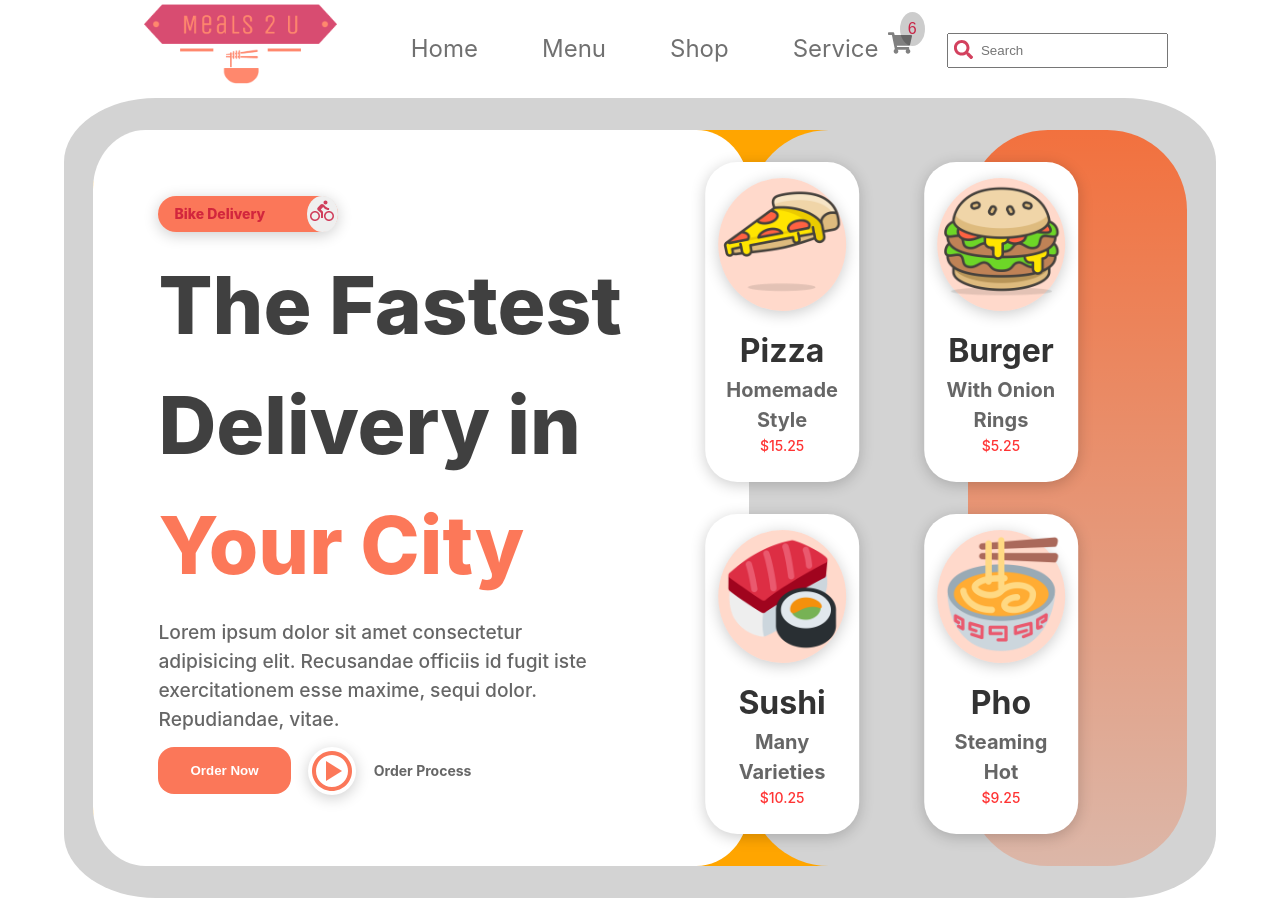
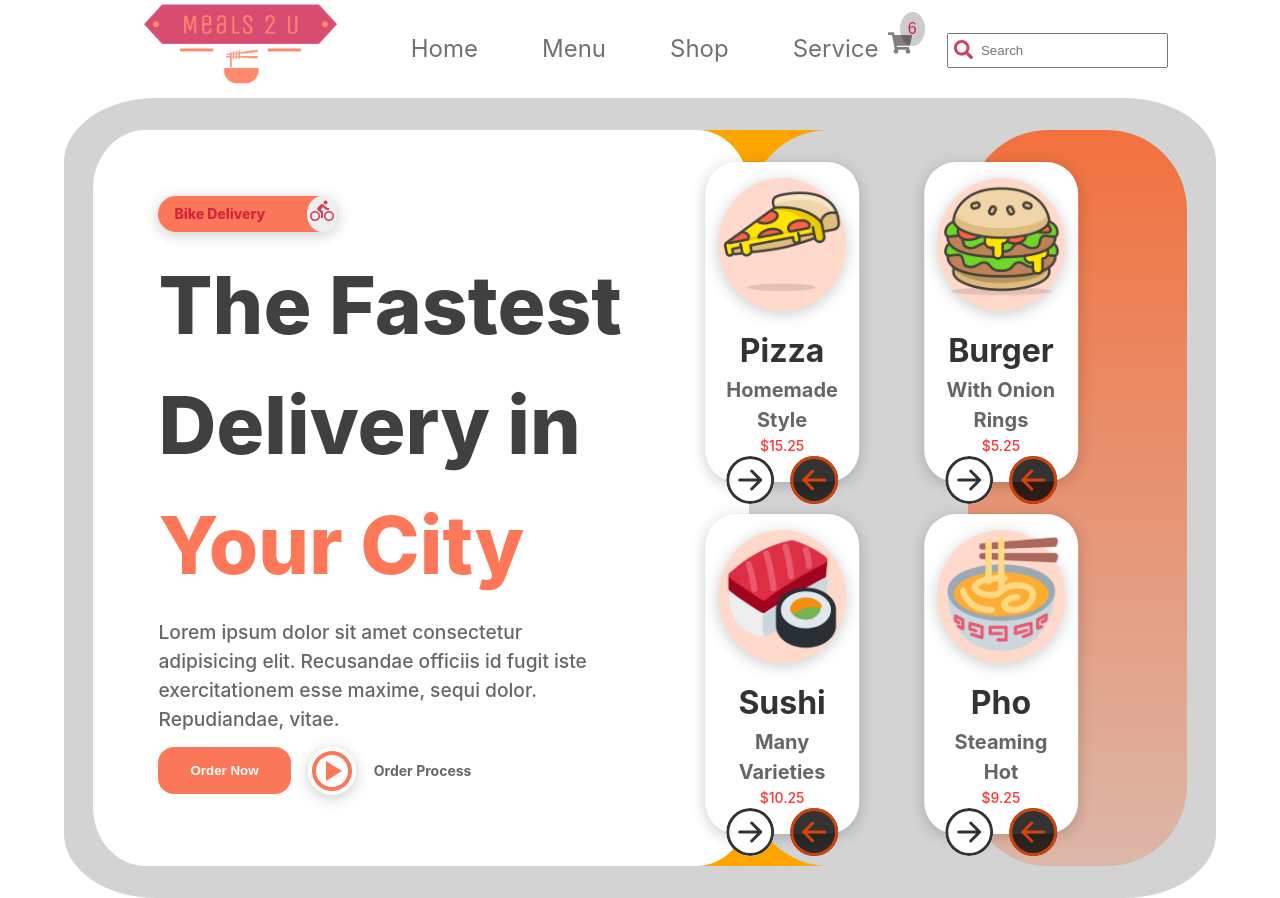
Before and after one commit to Jscorz/React-Food-Delivery-App, a React (Create React App) app: page / in a window 1280 px wide. Built offline with nearby package versions, Linux system fonts and the light colour scheme.

Commit message:
added arrow icons for cards on home page

```diff
--- a/src/components/FoodOptions.js
+++ b/src/components/FoodOptions.js
@@ -4,6 +4,7 @@ import styled from 'styled-components';
 import CardData from '../data/CardData';
 import CardDataTwo from '../data/CardDataTwo';
 import { Link } from 'react-router-dom';
+import { BsArrowLeftCircle, BsArrowRightCircle } from 'react-icons/bs';
 
 const FoodOptions = () => {
   return (
@@ -20,6 +21,10 @@ const FoodOptions = () => {
                   <h2>{item.name}</h2>
                   <h3>{item.description}</h3>
                   <p className='price'>${item.price}</p>
+                  <div className='btn-container'>
+                    <BsArrowRightCircle className='btn hollow' />
+                    <BsArrowLeftCircle className='btn filled' />
+                  </div>
                 </div>
               </section>
             </Link>
@@ -39,6 +44,10 @@ const FoodOptions = () => {
                   <h2>{item.name}</h2>
                   <h3>{item.description}</h3>
                   <p className='price'>${item.price}</p>
+                  <div className='btn-container'>
+                    <BsArrowRightCircle className='btn hollow' />
+                    <BsArrowLeftCircle className='btn filled' />
+                  </div>
                 </div>
               </section>
             </Link>
@@ -178,6 +187,30 @@ box-shadow: 0px 3px 15px rgba(0, 0, 0, 0.2);
     color: rgba(255, 0, 0, 0.801);
       font-weight: 500;
   }
+
+  .btn {
+    font-size: 3rem;
+
+    &-container {
+      display: flex:
+      justify-content: space-between;
+    }
+  }
+
+  .filled {
+color: rgba(255, 72, 0, 0.8);
+background-color: rgba(0, 0, 0, 0.8);
+border-radius: 50%;
+margin-left:.5rem;
+
+  }
+
+  .hollow {
+    color: rgba(0, 0, 0, 0.8);
+    background-color: white;
+    border-radius: 50%;
+    margin-right: .5rem;
+  }
 `;
 
 export default FoodOptions;
```
